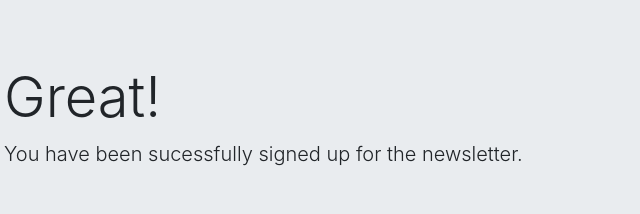
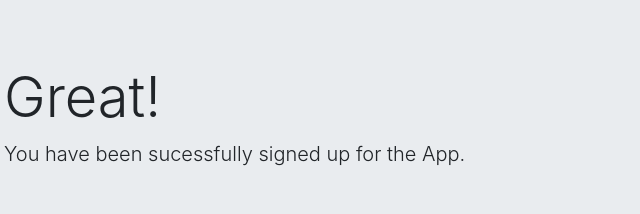
Before and after one commit to Mahesh-Abeykoon/node-simple-signin-page, a website: page public/html/success.html in a window 1280 px wide. Shown: the top 214 px of the page, 81-721 px from the left. Drawn offline with nearby package versions, Linux system fonts and the light colour scheme.

Commit message:
Update the page

```diff
--- a/public/html/success.html
+++ b/public/html/success.html
@@ -11,7 +11,7 @@
     <div class="jumbotron jumbotron-fluid">
     <div class="container">
         <h1 class="display-4">Great!</h1>
-        <p class="lead">You have been sucessfully signed up for the newsletter.</p>
+        <p class="lead">You have been sucessfully signed up for the App.</p>
         <p class="mt-5 mb-3 text-muted">&copy; Mahesh Abeykoon</p>
 
     </div>
```
